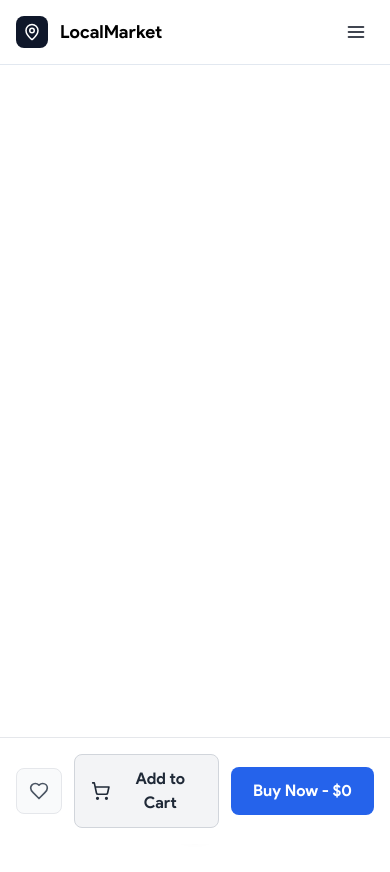
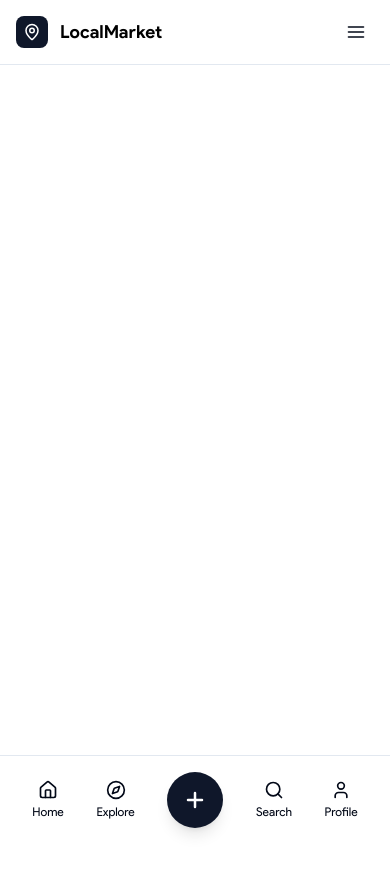
Before and after one commit to john-osaze/bizengo, a Next.js app: page /actionBar in a window 390 px wide. Shown: the top 872 px of the page. Built offline with nearby package versions, Linux system fonts and the light colour scheme.

Commit message:
update error in actionbar

```diff
--- a/src/app/actionBar/page.tsx
+++ b/src/app/actionBar/page.tsx
@@ -1,65 +1,65 @@
-"use client";
+// "use client";
 
+// import React from "react";
+// import { Heart, ShoppingCart } from "lucide-react";
+
+// interface ActionBarProps {
+//   product: any;
+//   cartQuantity: number;
+//   onAddToCart: () => void;
+//   onBuyNow: () => void;
+//   onWishlistToggle: () => void;
+//   isWishlisted: boolean;
+// }
+
+// export default function ActionBar({
+//   product,
+//   cartQuantity,
+//   onAddToCart,
+//   onBuyNow,
+//   onWishlistToggle,
+//   isWishlisted,
+// }: ActionBarProps) {
+//   return (
+//     <div className="fixed bottom-0 left-0 right-0 bg-white border-t border-gray-200 p-4 lg:hidden z-40">
+//       <div className="flex items-center space-x-3">
+//         {/* Wishlist Button */}
+//         <button
+//           onClick={onWishlistToggle}
+//           className={`p-3 rounded-lg border transition-colors duration-200 ${
+//             isWishlisted
+//               ? "bg-red-50 border-red-200 text-red-600"
+//               : "bg-gray-50 border-gray-200 text-gray-600 hover:bg-gray-100"
+//           }`}
+//           aria-label={isWishlisted ? "Remove from wishlist" : "Add to wishlist"}
+//         >
+//           <Heart className={`w-5 h-5 ${isWishlisted ? "fill-current" : ""}`} />
+//         </button>
+
+//         {/* Add to Cart Button */}
+//         <button
+//           onClick={onAddToCart}
+//           className="flex-1 flex items-center justify-center space-x-2 py-3 px-4 bg-gray-100 border border-gray-300 text-gray-800 rounded-lg font-semibold hover:bg-gray-200 transition-colors duration-200"
+//         >
+//           <ShoppingCart className="w-5 h-5" />
+//           <span>Add to Cart {cartQuantity > 0 ? `(${cartQuantity})` : ""}</span>
+//         </button>
+
+//         {/* Buy Now Button */}
+//         <button
+//           onClick={onBuyNow}
+//           className="flex-1 py-3 px-4 bg-blue-600 text-white rounded-lg font-semibold hover:bg-blue-700 transition-colors duration-200"
+//         >
+//           Buy Now - ${product?.price || 0}
+//         </button>
+//       </div>
+//     </div>
+//   );
+// }
+
+"use-client";
 import React from "react";
-import { Heart, ShoppingCart } from "lucide-react";
 
-interface ActionBarProps {
-  product: any;
-  cartQuantity: number;
-  onAddToCart: () => void;
-  onBuyNow: () => void;
-  onWishlistToggle: () => void;
-  isWishlisted: boolean;
+export default function ActionBar() {
+  return <div>{/* Your action bar content */}</div>;
 }
-
-export default function ActionBar({
-  product,
-  cartQuantity,
-  onAddToCart,
-  onBuyNow,
-  onWishlistToggle,
-  isWishlisted,
-}: ActionBarProps) {
-  return (
-    <div className="fixed bottom-0 left-0 right-0 bg-white border-t border-gray-200 p-4 lg:hidden z-40">
-      <div className="flex items-center space-x-3">
-        {/* Wishlist Button */}
-        <button
-          onClick={onWishlistToggle}
-          className={`p-3 rounded-lg border transition-colors duration-200 ${
-            isWishlisted
-              ? "bg-red-50 border-red-200 text-red-600"
-              : "bg-gray-50 border-gray-200 text-gray-600 hover:bg-gray-100"
-          }`}
-          aria-label={isWishlisted ? "Remove from wishlist" : "Add to wishlist"}
-        >
-          <Heart className={`w-5 h-5 ${isWishlisted ? "fill-current" : ""}`} />
-        </button>
-
-        {/* Add to Cart Button */}
-        <button
-          onClick={onAddToCart}
-          className="flex-1 flex items-center justify-center space-x-2 py-3 px-4 bg-gray-100 border border-gray-300 text-gray-800 rounded-lg font-semibold hover:bg-gray-200 transition-colors duration-200"
-        >
-          <ShoppingCart className="w-5 h-5" />
-          <span>Add to Cart {cartQuantity > 0 ? `(${cartQuantity})` : ""}</span>
-        </button>
-
-        {/* Buy Now Button */}
-        <button
-          onClick={onBuyNow}
-          className="flex-1 py-3 px-4 bg-blue-600 text-white rounded-lg font-semibold hover:bg-blue-700 transition-colors duration-200"
-        >
-          Buy Now - ${product?.price || 0}
-        </button>
-      </div>
-    </div>
-  );
-}
-
-// "use-client";
-// import React from "react";
-
-// export default function ActionBar() {
-//   return <div>{/* Your action bar content */}</div>;
-// }
```
